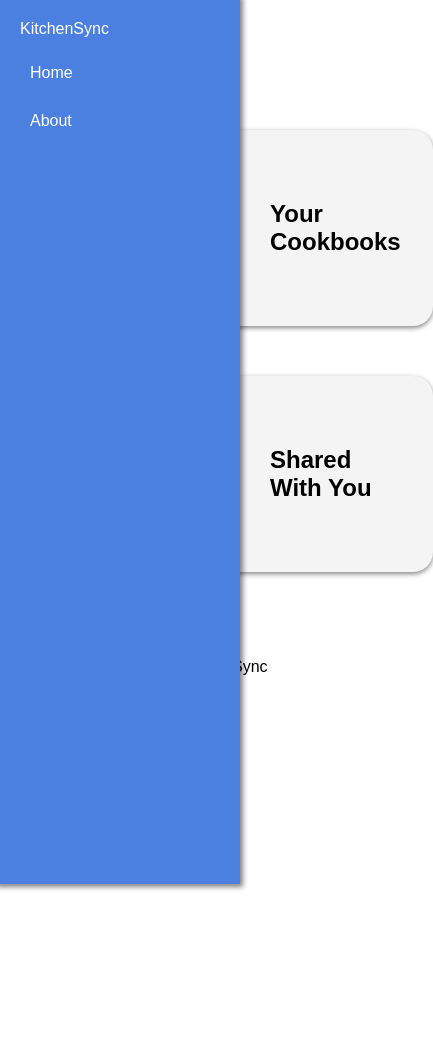
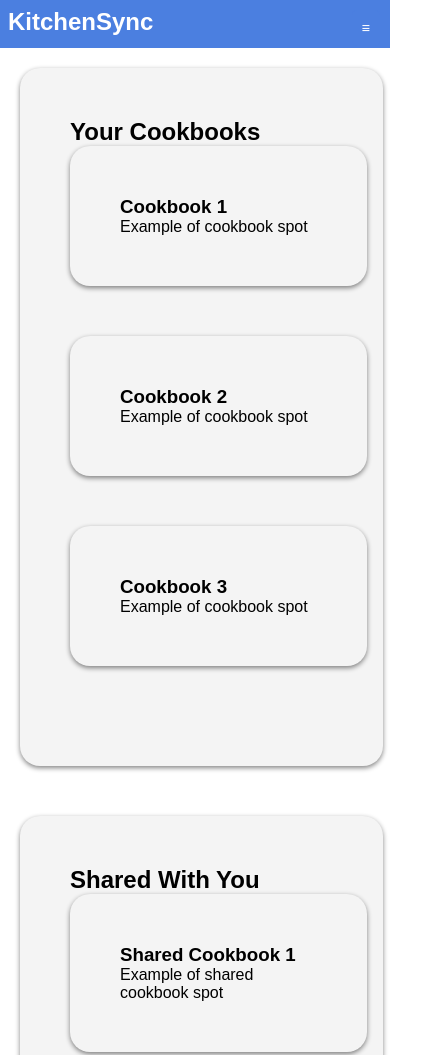
Before and after one commit to mayqatwit/WebDevFinalProject, a plain HTML site: page home.html in a window 390 px wide. Shown: the top 1055 px of the page, 433 px wide, since content can reach past the window. Before the commit the page ends 844 px from the top, so only its background shows below. Drawn offline with Linux system fonts and the light colour scheme.

Commit message:
Added grid layout for page, gave some mobile responsiveness

```diff
--- a/home.html
+++ b/home.html
@@ -6,12 +6,12 @@
     <meta name="viewport" content="width=device-width, initial-scale=1.0" />
     <title>Home - KitchenSync</title>
     <link rel="stylesheet" href="styles/style.css" />
+    <script src="scripts/script.js" defer></script>
 </head>
 
 <body>
-
+    <nav><H2>KitchenSync</H2><button id="toggleButton" onclick="toggleSidebar()">≡</button></nav>
     <aside id="sidebar">
-        KitchenSync
         <ul>
             <li><a class="sidebarItems" href="home.html">Home</a></li>
             <li><a class="sidebarItems" href="about.html">About</a></li>
@@ -23,14 +23,36 @@
         <section id="userCookbooks">
             <h2>Your Cookbooks</h2>
             <div class="item">
-
+                <section class="cookbook">
+                    <h3>Cookbook 1</h3>
+                    <p>Example of cookbook spot</p>
+                </section>
+               <section class="cookbook">
+                    <h3>Cookbook 2</h3>
+                    <p>Example of cookbook spot</p>
+                </section>
+                <section class="cookbook">
+                    <h3>Cookbook 3</h3>
+                    <p>Example of cookbook spot</p>
+                </section>
             </div>
         </section>
 
         <section id="sharedCookbooks">
             <h2>Shared With You</h2>
             <div class="item">
-
+                <section class="cookbook">
+                    <h3>Shared Cookbook 1</h3>
+                    <p>Example of shared cookbook spot</p>
+                </section>
+                <section class="cookbook">
+                    <h3>Shared Cookbook 2</h3>
+                    <p>Example of shared cookbook spot</p>
+                </section>
+                <section class="cookbook">
+                    <h3>Shared Cookbook 3</h3>
+                    <p>Example of shared cookbook spot</p>
+                </section>
             </div>
         </section>
 
--- /dev/null
+++ b/scripts/script.js
@@ -0,0 +1,5 @@
+const sidebar = document.getElementById('sidebar');
+
+function toggleSidebar() {
+    sidebar.classList.toggle('show');
+}
--- a/styles/style.css
+++ b/styles/style.css
@@ -1,15 +1,11 @@
 aside {
-    width: 200px;
-    position: fixed;
-    top: 0px;
-    left: 0;
+    top: 3rem;
+    height: calc(100vh - 3rem);
+    position: sticky;
+    align-self: start;
     background-color: #4b7fe0;
     color: white;
-    padding: 20px;
-    height: 100%;
-    overflow-y: auto;
-    box-shadow: 0 0 5px 3px rgba(0, 0, 0, 0.486);
-
+    grid-area: sidebar;
 }
 
 aside ul {
@@ -28,41 +24,48 @@ aside ul li:hover {
 }
 
 body {
-    margin: 0;
-    padding-top: 110px;
+    min-height: 100vh;
+    display: grid;
+    grid-template-columns: 300px 1fr;
+    grid-template-rows: auto 1fr auto;
+    grid-template-areas:
+    "header header"
+    "sidebar main"
+    "sidebar footer";
     font-family: Arial, Helvetica, sans-serif;
+
 }
 footer {
     color: black;
     text-align: center;
-    bottom: 0;
-    width: 100%;
+    grid-area: footer;
+    padding: 2em;
 }
 
-header {
-    background-color: #4b7fe0;
-    color: white;
-    padding: 10px;
-    width: 100%;
-    position: fixed;
-    top: 0;
-    z-index: 1000;
-    display: flex;
-    justify-content: center;
-    align-items: center;
-    gap: 20px;
-}
 
-.item {
-    display: block;
-    margin-left: auto;
-    margin-right: auto;
-    width: 40%;
+*{
+    margin: 0;
+    padding: 0;
 }
 
 main {
-    margin-left: 200px;
     padding: 20px;
+    grid-area: main;
+}
+
+nav{
+    height: 3rem;
+    top: 0;
+    position: sticky;
+    grid-area: header;
+    background-color: #4b7fe0;
+    color: white;
+    display: flex;
+}
+nav h2 {
+    margin: 0;
+    padding: 0.5rem;
+    flex-grow: 1;
 }
 
 section {
@@ -81,3 +84,37 @@ section {
     text-decoration: none;
     color: #FFFFFF;
 }
+
+#toggleButton {
+    display: none;
+}
+
+@media(max-width: 800px) {
+    aside {
+        position: fixed;
+        width: 300px;
+        display: none;
+
+    }
+    body {
+        grid-template-columns: 1fr;
+    }
+    .show{
+        display: block;
+    }
+    #toggleButton {
+        font-size: 0.9rem;
+        display: block;
+        position: absolute;
+        top: 10px;
+        right: 10px;
+        background-color: #4b7fe0;
+        color: white;
+        border: none;
+        padding: 10px;
+        border-radius: 5px;
+    }
+    #toggleButton:hover {
+        background-color: #749ce6;
+    }
+}
```
Also changed, not shown: about.html (+8 -3 lines).
